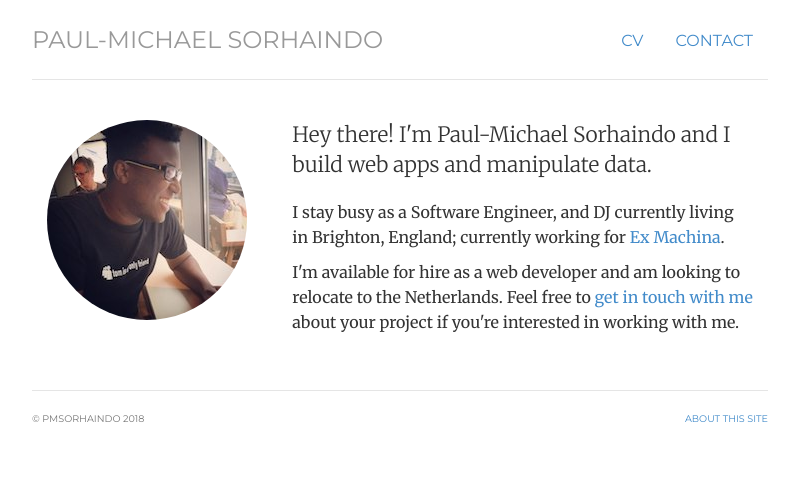
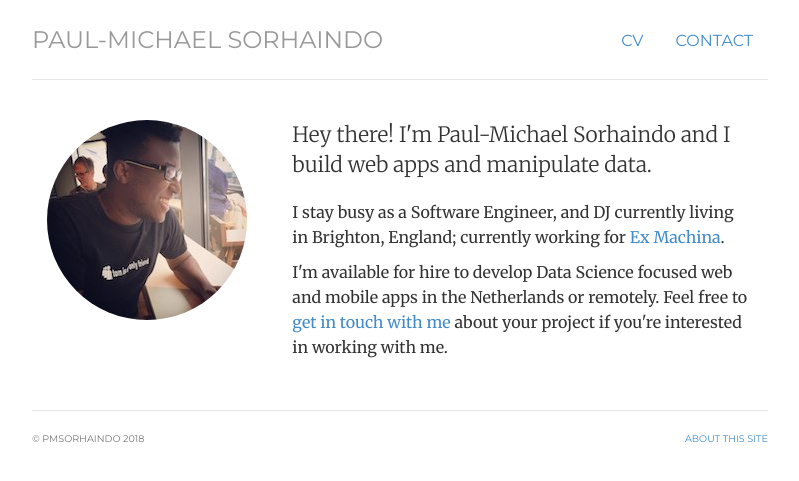
Before and after one commit to pmsorhaindo/pmsorhaindo.github.io, a Jekyll site: the page built from index.html, in a window 1280 px wide. Shown: the top 481 px of the page, without its empty margins (240-1039 px from the left). Built offline with Jekyll 4.4.1, drawn with Linux system fonts in a browser that asks for light colours.

Commit message:
Change availability

```diff
--- a/index.html
+++ b/index.html
@@ -16,7 +16,7 @@ description: Paul-Michael Sorhaindo's CV
 	<p>I stay busy as a <span itemprop="title">Software Engineer</span>,  and DJ currently living in <span itemprop="address" itemscope
     itemtype="http://data-vocabulary.org/Address"> <span itemprop="locality">Brighton</span>, <span itemprop="region">England</span></span>; currently working for <a href="https://www.exmachinagroup.com/">Ex Machina</a>.</p>
 
-	<p>I'm available for hire as a <span itemprop="title">web developer and am looking to relocate to the Netherlands</span>. Feel free to <a href="contact">get in touch with me</a> about your project if you're interested in working with me.</p>
+	<p>I'm available for hire to develop <span itemprop="title">Data Science focused web and mobile apps in the Netherlands</span> or remotely. Feel free to <a href="contact">get in touch with me</a> about your project if you're interested in working with me.</p>
 	</div>
 </div>
 <!-- </div> -->
```
